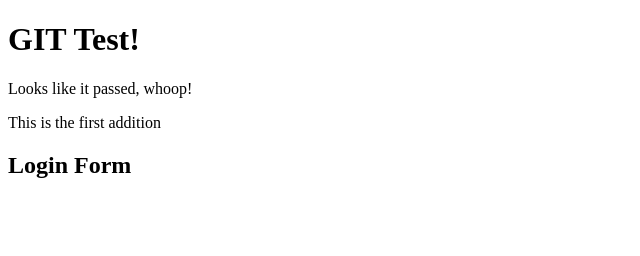
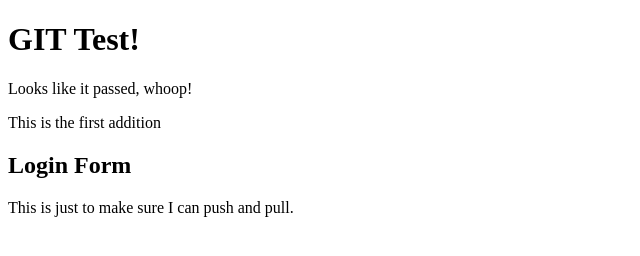
Before and after one commit to JoshMcDaniel/myappsample, a plain HTML site: page index.html in a window 1280 px wide. Shown: the whole page, without its empty margins (0-640 px from the left). Drawn offline with Linux system fonts and the light colour scheme.

Commit message:
Added a span line and fixed some typoes.

```diff
--- a/index.html
+++ b/index.html
@@ -6,5 +6,6 @@
 		<p>Looks like it passed, whoop!</p>
 		<p>This is the first addition</p>
 		<h2>Login Form</h2>
-	</body?>
-</html
+		<span>This is just to make sure I can push and pull.</span>
+	</body>
+</html>
```
